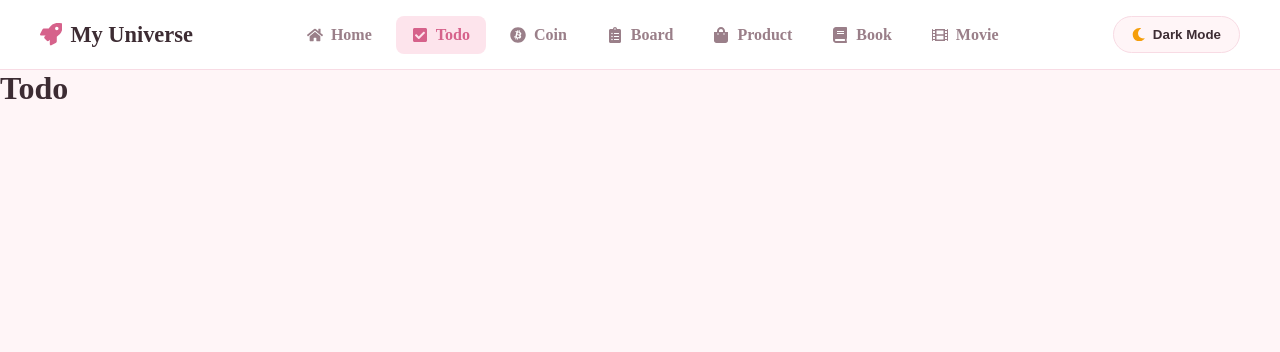
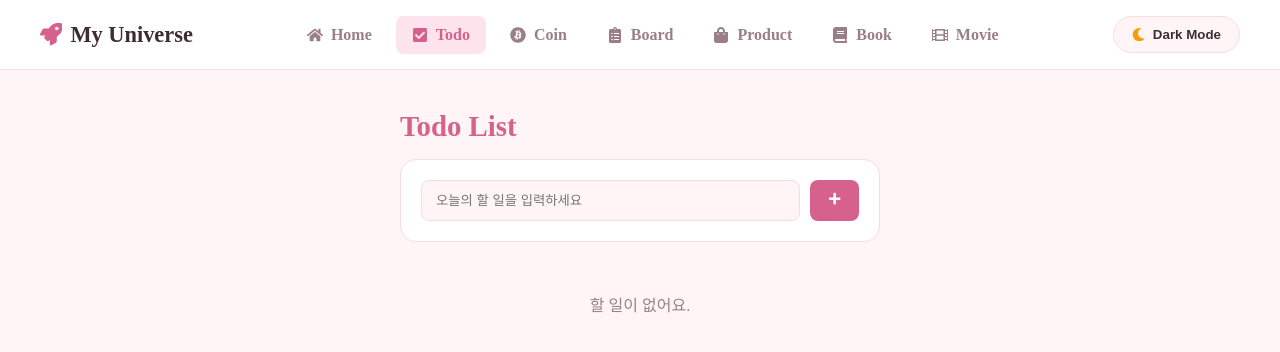
Before and after one commit to Inyoung27/react-11-total, a React (Vite) app: page /todo in a window 1280 px wide. Shown: the top 352 px of the page. Built offline with nearby package versions, Linux system fonts and the light colour scheme.

Commit message:
Todo 페이지 구현

```diff
--- a/src/pages/Todo.tsx
+++ b/src/pages/Todo.tsx
@@ -1,5 +1,160 @@
+import styled from "styled-components";
+import { type ChangeEvent, type SubmitEvent, useEffect, useState } from "react";
+import { FaCheck, FaPlus, FaTrash } from "react-icons/fa";
+
+type TodoItem = {
+    id: number;
+    text: string;
+    completed: boolean;
+};
+
+const Container = styled.div`
+    max-width: 520px;
+    margin: 0 auto;
+    padding: 40px 20px;
+`;
+
+const Title = styled.h1`
+    margin-bottom: 16px;
+    font-size: 1.8rem;
+    font-weight: 800;
+    color: ${props => props.theme.primary};
+`;
+
+const Form = styled.form`
+    display: flex;
+    gap: 10px;
+    padding: 20px;
+    margin-bottom: 20px;
+    background-color: ${props => props.theme.card};
+    border: 1px solid ${props => props.theme.border};
+    border-radius: 16px;
+`;
+
+const Input = styled.input`
+    flex: 1;
+    padding: 12px 14px;
+    border: 1px solid ${props => props.theme.border};
+    border-radius: 8px;
+    background-color: ${props => props.theme.background};
+    color: ${props => props.theme.text};
+
+    &:focus {
+        outline: none;
+        border-color: ${props => props.theme.primary};
+    }
+`;
+
+const AddButton = styled.button`
+    padding: 0 18px;
+    border: none;
+    border-radius: 8px;
+    background-color: ${props => props.theme.primary};
+    color: white;
+    cursor: pointer;
+`;
+
+const List = styled.ul`
+    display: flex;
+    flex-direction: column;
+    gap: 12px;
+`;
+
+const Item = styled.li`
+    display: flex;
+    align-items: center;
+    gap: 12px;
+    padding: 14px 20px;
+    background-color: ${props => props.theme.card};
+    border: 1px solid ${props => props.theme.border};
+    border-radius: 12px;
+`;
+
+// completed 값에 따라 스타일을 바꿀 때: $ 붙인 props는 DOM에 전달되지 않음
+const Text = styled.span<{ $completed: boolean }>`
+    flex: 1;
+    color: ${props => (props.$completed ? props.theme.subText : props.theme.text)};
+    text-decoration: ${props => (props.$completed ? "line-through" : "none")};
+`;
+
+const IconButton = styled.button<{ $active?: boolean; $danger?: boolean }>`
+    border: none;
+    background: none;
+    cursor: pointer;
+    color: ${props => (props.$danger ? "#e57373" : props.$active ? "#6bbf8a" : props.theme.border)};
+`;
+
+const Empty = styled.p`
+    text-align: center;
+    padding: 30px;
+    color: ${props => props.theme.subText};
+`;
+
 function Todo() {
-  return <h1>Todo</h1>;
+    const [todoList, setTodoList] = useState<TodoItem[]>(() => {
+        const saved = localStorage.getItem("todoList");
+        return saved ? (JSON.parse(saved) as TodoItem[]) : [];
+    });
+    const [todoValue, setTodoValue] = useState("");
+
+    useEffect(() => {
+        localStorage.setItem("todoList", JSON.stringify(todoList));
+    }, [todoList]);
+
+    const handleChange = (event: ChangeEvent<HTMLInputElement>) => {
+        setTodoValue(event.target.value);
+    };
+
+    const handleSubmit = (event: SubmitEvent<HTMLFormElement>) => {
+        event.preventDefault();
+        const newText = todoValue.trim();
+        if (newText === "") return;
+
+        setTodoList([...todoList, { id: Date.now(), text: newText, completed: false }]);
+        setTodoValue("");
+    };
+
+    const handleDelete = (id: number) => {
+        setTodoList(todoList.filter(item => item.id !== id));
+    };
+
+    const handleToggle = (id: number) => {
+        setTodoList(
+            todoList.map(item => (item.id === id ? {...item, completed: !item.completed } : item))
+        );
+    }
+
+    return (
+        <Container>
+            <Title>Todo List</Title>
+            <Form onSubmit={handleSubmit}>
+                <Input
+                    type={"text"}
+                    placeholder={"오늘의 할 일을 입력하세요"}
+                    onChange={handleChange}
+                    value={todoValue}
+                />
+                <AddButton type={"submit"}>
+                    <FaPlus />
+                </AddButton>
+            </Form>
+
+            <List>
+                {todoList.length === 0 && <Empty>할 일이 없어요.</Empty>}
+                {todoList.map(item => (
+                    <Item key={item.id}>
+                        <IconButton $active={item.completed} onClick={() => handleToggle(item.id)}>
+                            <FaCheck />
+                        </IconButton>
+                        <Text $completed={item.completed}>{item.text}</Text>
+                        <IconButton $danger onClick={() => handleDelete(item.id)}>
+                            <FaTrash />
+                        </IconButton>
+                    </Item>
+                ))}
+            </List>
+        </Container>
+    );
 }
 
 export default Todo;
```
